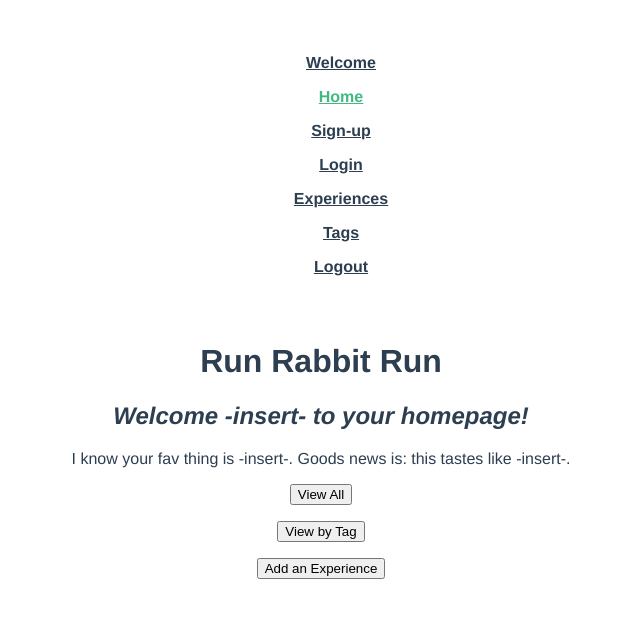
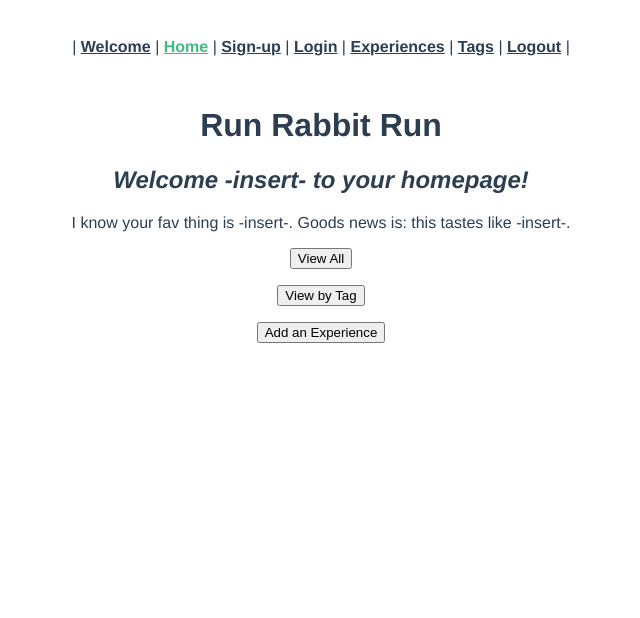
Before and after one commit to howema/run-rabbit-run-frontend, a Vue app: page / in a window 1280 px wide. Shown: the top 618 px of the page, without its empty margins (319-959 px from the left). Built offline with nearby package versions, Linux system fonts and the light colour scheme.

Commit message:
cleans up navbar

```diff
--- a/src/App.vue
+++ b/src/App.vue
@@ -1,33 +1,41 @@
 <template>
   <div id="app">
     <div id="nav">
-      <ul>
+      <!-- <ul> -->
+      |
       <router-link to="/welcome">Welcome</router-link>
-      </ul>
+      |
+      <!-- </ul> -->
       <!-- <ul v-if="isLoggedIn()"> -->
-      <ul>
+      <!-- <ul> -->
       <router-link to="/">Home</router-link>
-      </ul>
+      |
+      <!-- </ul> -->
       <!-- <ul v-if="!isLoggedIn()"> -->
-      <ul>
+      <!-- <ul> -->
       <a class="nav-link" href="/signup">Sign-up</a>
-      </ul>
+      |
+      <!-- </ul> -->
       <!-- <ul v-if="!isLoggedIn()"> -->
-      <ul>
+      <!-- <ul> -->
       <a class="nav-link" href="/login">Login</a>
-      </ul>
+      |
+      <!-- </ul> -->
       <!-- <ul v-if="isLoggedIn()"> -->
-      <ul>
+      <!-- <ul> -->
       <a class="nav-link" href="/experiences">Experiences</a>
-      </ul>
+      |
+      <!-- </ul> -->
       <!-- <ul v-if="isLoggedIn()"> -->
-      <ul>
+      <!-- <ul> -->
       <a class="nav-link" href="/tags">Tags</a>
-      </ul>
+      |
+      <!-- </ul> -->
       <!-- <ul v-if="isLoggedIn()"> -->
-      <ul>
+      <!-- <ul> -->
       <a class="nav-link" href="/logout">Logout</a>
-      </ul>
+      |
+      <!-- </ul> -->
     </div>
     <router-view />
   </div>
```
Lines whose indentation alone changed are shown as unchanged.
